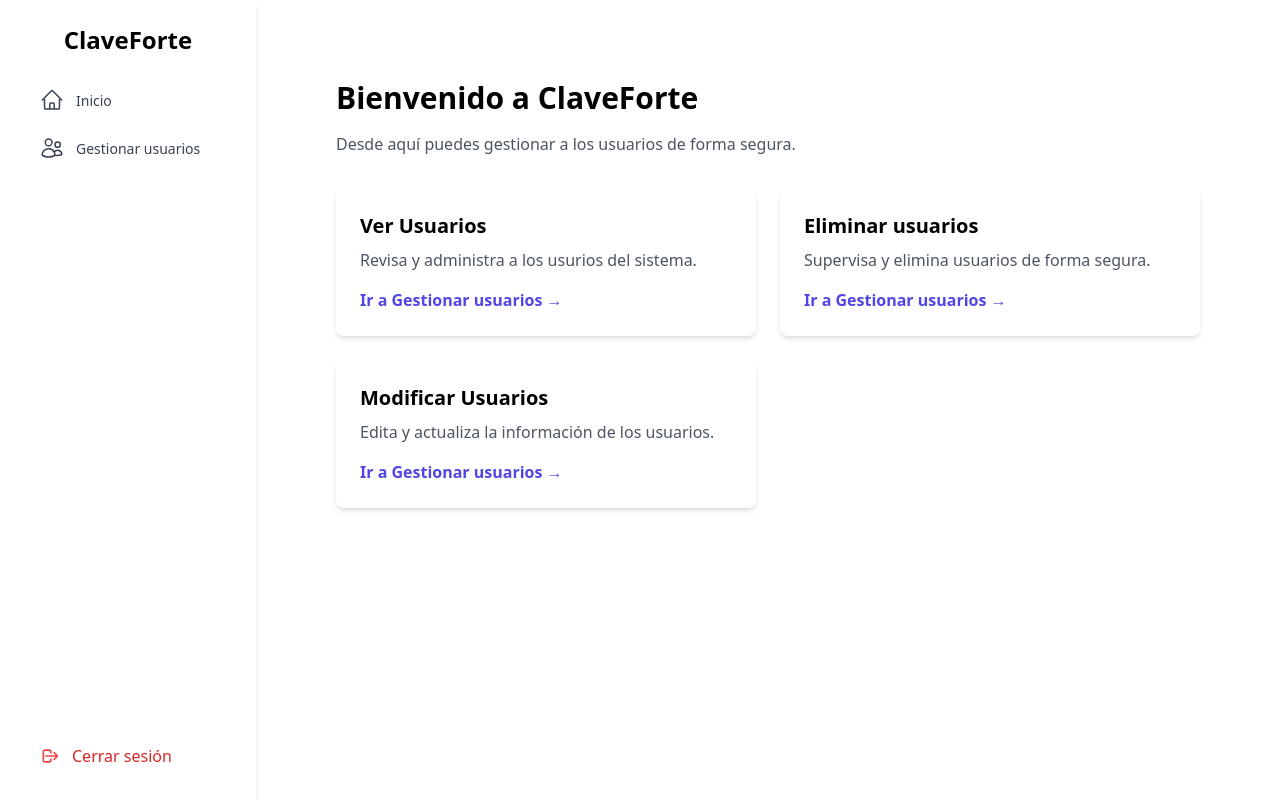
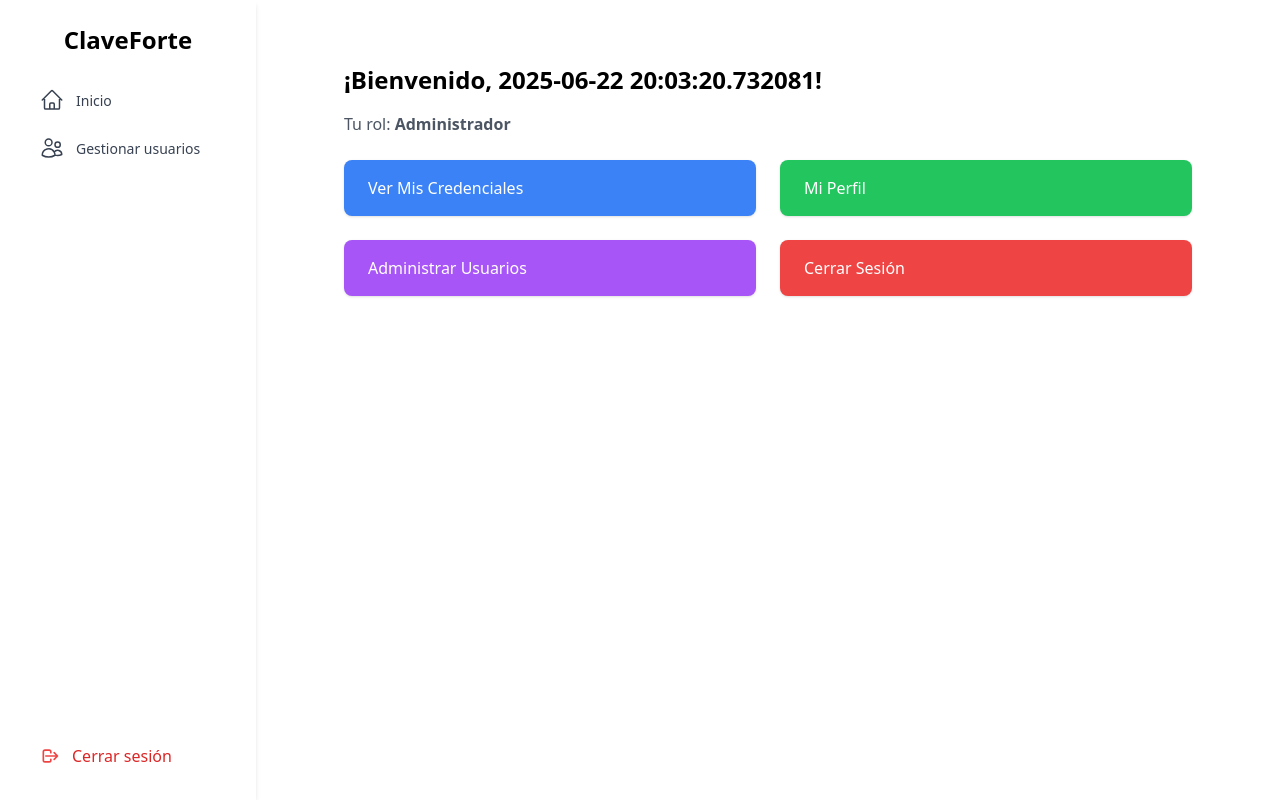
Before and after one commit to oscarbarra/DAE_Project2, a Flask app: page /home in a window 1280 px wide. Run offline with Flask 3, Linux system fonts and the light colour scheme; a user stored in the database is signed in; some libraries are stand-ins or nearby versions.

Commit message:
home.html

```diff
--- a/templates/home/home.html
+++ b/templates/home/home.html
@@ -1,79 +1,38 @@
 
-{% extends './layout.html' %}
+{% extends "layout.html" %}
 
 {% block content %}
-<!-- Contenido principal -->
-<div class="flex-1 p-10">
-    <h1 class="text-3xl font-bold mb-4">Bienvenido a ClaveForte</h1>
-    {% if usr_rol == 2 %}
-    <p class="text-gray-600">
-        Desde aquí puedes gestionar tus credenciales y compartirlas con otros usuarios de forma segura.
+<div class="max-w-4xl mx-auto p-6">
+    <h1 class="text-2xl font-bold mb-4">¡Bienvenido, {{ session['usuario_nombre'] }}!</h1>
+
+    <p class="mb-6 text-gray-600">Tu rol:
+        <span class="font-semibold">
+            {% if usr_rol == 1 %}
+                Administrador
+            {% else %}
+                Usuario
+            {% endif %}
+        </span>
     </p>
-    {% endif %}
-    {% if usr_rol == 1 %}
-    <p class="text-gray-600">
-        Desde aquí puedes gestionar a los usuarios de forma segura.
-    </p>
-    {% endif %}
-    <div class="mt-8 grid grid-cols-1 md:grid-cols-2 gap-6">
-        {% if usr_rol == 2 %}
-        <!-- Widget de Mis Credenciales -->
-        <div class="bg-white p-6 rounded-lg shadow-md hover:shadow-xl transition">
-            <h2 class="text-xl font-semibold mb-2">Ver Credenciales</h2>
-            <p class="text-gray-600 mb-4">
-                Consulta y administra tus credenciales guardadas.
-            </p>
-            <a href="/credentials" class="text-indigo-600 font-semibold hover:underline">
-                Ir a Mis Credenciales →
-            </a>
-        </div>
 
-        <!-- Widget de Compartir -->
-        <div class="bg-white p-6 rounded-lg shadow-md hover:shadow-xl transition">
-            <h2 class="text-xl font-semibold mb-2">Compartir</h2>
-            <p class="text-gray-600 mb-4">
-                Comparte una credencial con otro usuario mediante una clave segura.
-            </p>
-            <a href="/share_credential" class="text-indigo-600 font-semibold hover:underline">
-                Ir a Compartir →
-            </a>
-        </div>
+    <div class="grid grid-cols-1 md:grid-cols-2 gap-6">
+        <a href="{{ url_for('credenciales') }}" class="bg-blue-500 text-white px-6 py-4 rounded-lg shadow hover:bg-blue-600 transition">
+             Ver Mis Credenciales
+        </a>
+
+        <a href="{{ url_for('perfil') }}" class="bg-green-500 text-white px-6 py-4 rounded-lg shadow hover:bg-green-600 transition">
+            Mi Perfil
+        </a>
+
+        {% if usr_rol == 1 %}
+        <a href="{{ url_for('gestionar_usuarios') }}" class="bg-purple-500 text-white px-6 py-4 rounded-lg shadow hover:bg-purple-600 transition">
+             Administrar Usuarios
+        </a>
         {% endif %}
 
-        {% if usr_rol == 1 %}
-        <!-- Widget REVISAR Usuarios -->
-         <div class="bg-white p-6 rounded-lg shadow-md hover:shadow-xl transition">
-            <h2 class="text-xl font-semibold mb-2">Ver Usuarios</h2>
-            <p class="text-gray-600 mb-4">
-                Revisa y administra a los usurios del sistema.
-            </p>
-            <a href="/user_management" class="text-indigo-600 font-semibold hover:underline">
-                Ir a Gestionar usuarios →
-            </a>
-        </div>
-
-        <!-- Widget ELIMINAR Usuarios -->
-         <div class="bg-white p-6 rounded-lg shadow-md hover:shadow-xl transition">
-            <h2 class="text-xl font-semibold mb-2">Eliminar usuarios</h2>
-            <p class="text-gray-600 mb-4">
-                Supervisa y elimina usuarios de forma segura.
-            </p>
-            <a href="/user_management" class="text-indigo-600 font-semibold hover:underline">
-                Ir a Gestionar usuarios →
-            </a>
-        </div>
-
-        <!-- Widget MODIFICAR Usuarios -->
-         <div class="bg-white p-6 rounded-lg shadow-md hover:shadow-xl transition">
-            <h2 class="text-xl font-semibold mb-2">Modificar Usuarios</h2>
-            <p class="text-gray-600 mb-4">
-                Edita y actualiza la información de los usuarios.
-            </p>
-            <a href="/user_management" class="text-indigo-600 font-semibold hover:underline">
-                Ir a Gestionar usuarios →
-            </a>
-        </div>
-        {% endif %}
+        <a href="{{ url_for('logout') }}" class="bg-red-500 text-white px-6 py-4 rounded-lg shadow hover:bg-red-600 transition">
+          Cerrar Sesión
+        </a>
     </div>
 </div>
 {% endblock %}
```
